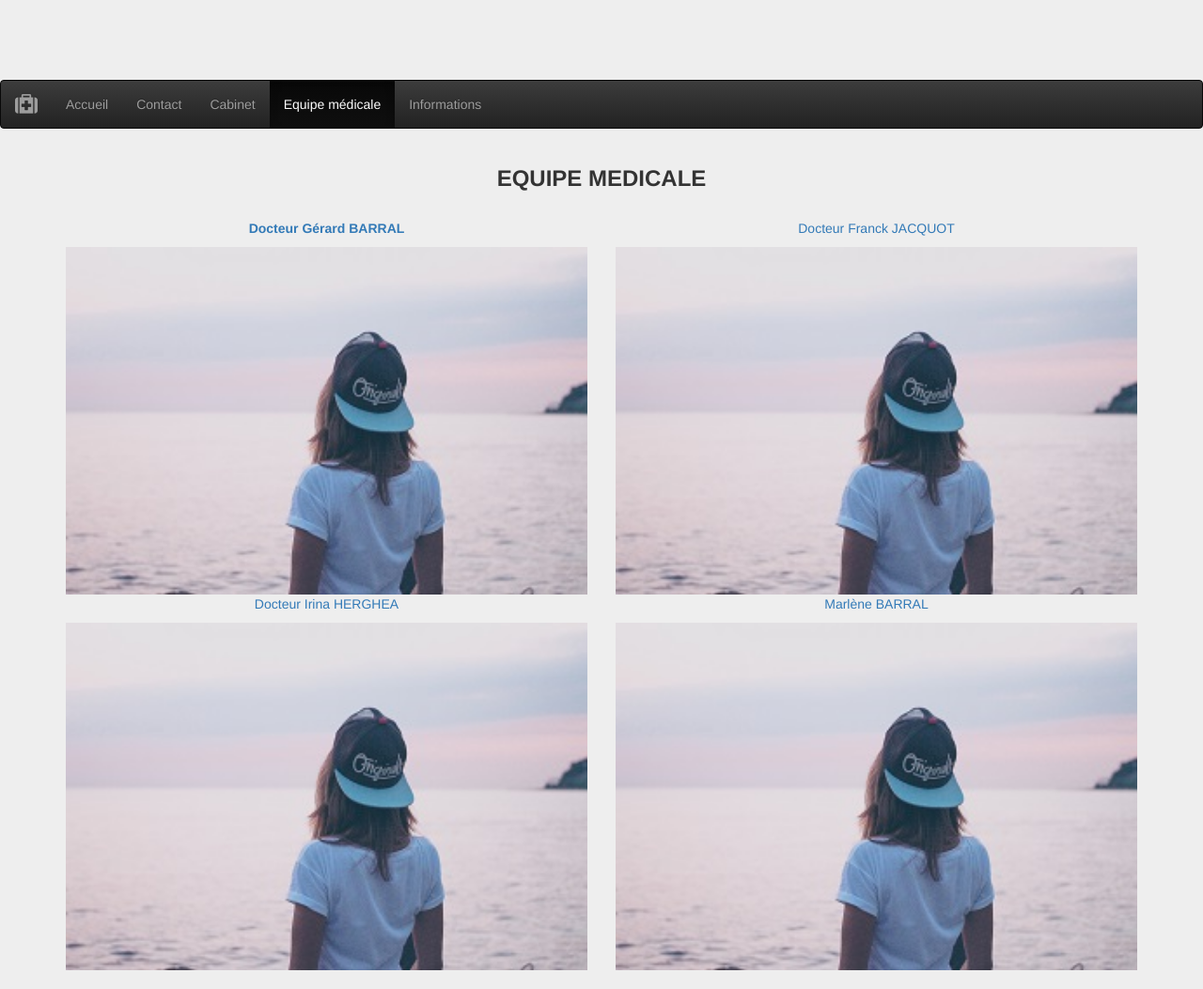
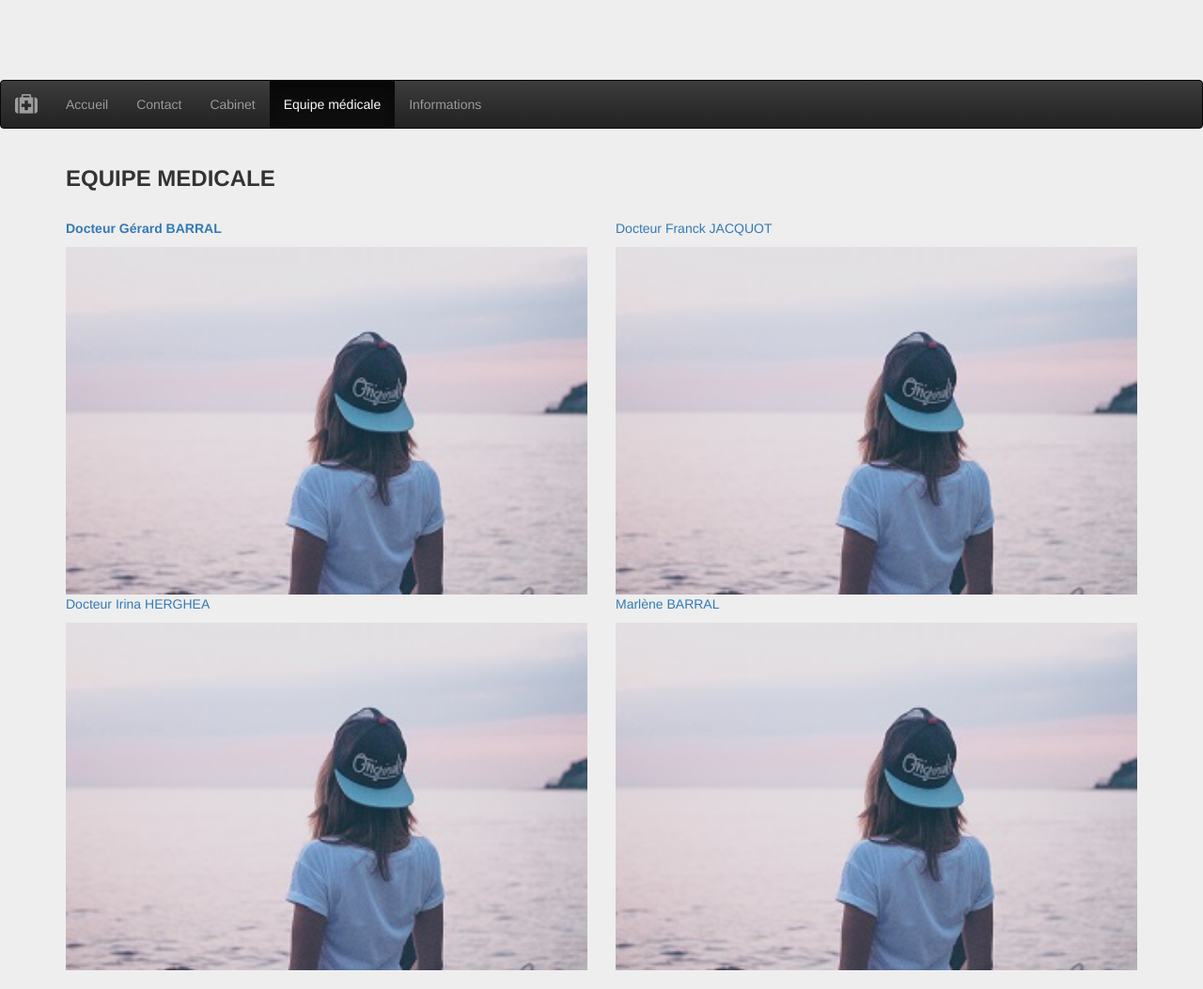
Before and after one commit to KamLan/website, a PHP site: page /equipe.php in a window 1280 px wide. Shown: the part 177-1230 px from the top of the page at 94% size. Run offline with PHP 8.4, Linux system fonts and the light colour scheme.

Commit message:
fix texte equipe

```diff
--- a/css/Mystyle.css
+++ b/css/Mystyle.css
@@ -27,7 +27,3 @@ img {
 }
 
 /* EQUIPE */
-
-.ContenuCache{
-
-}
--- a/equipe.php
+++ b/equipe.php
@@ -70,7 +70,7 @@
 
     <!-- Equipe medicale block -->
 
-    <div class="container text-center">
+    <div class="container">
       <h3><strong>EQUIPE MEDICALE</strong></h3><br>
       <div class="row">
         <div class="col-sm-6">
@@ -176,6 +176,7 @@
                 </p>
             </div>
         </div>
+
         <div class="col-sm-6">
           <a href="" onclick="bascule('3'); return false;">
             <p>Docteur Irina HERGHEA</p>
```
